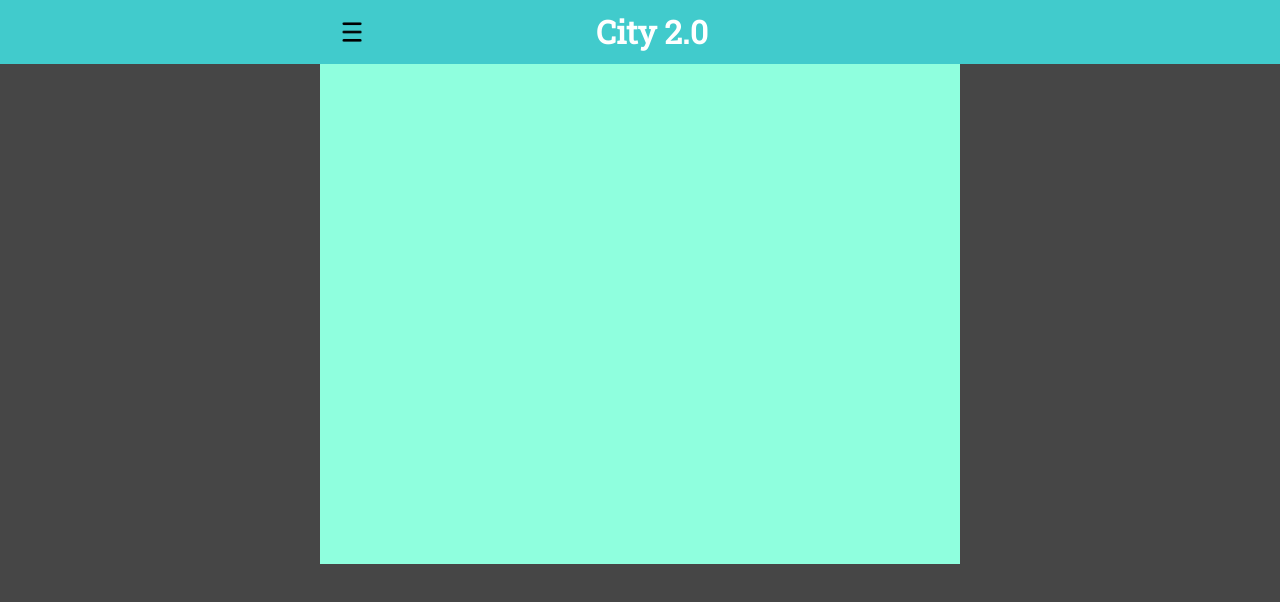
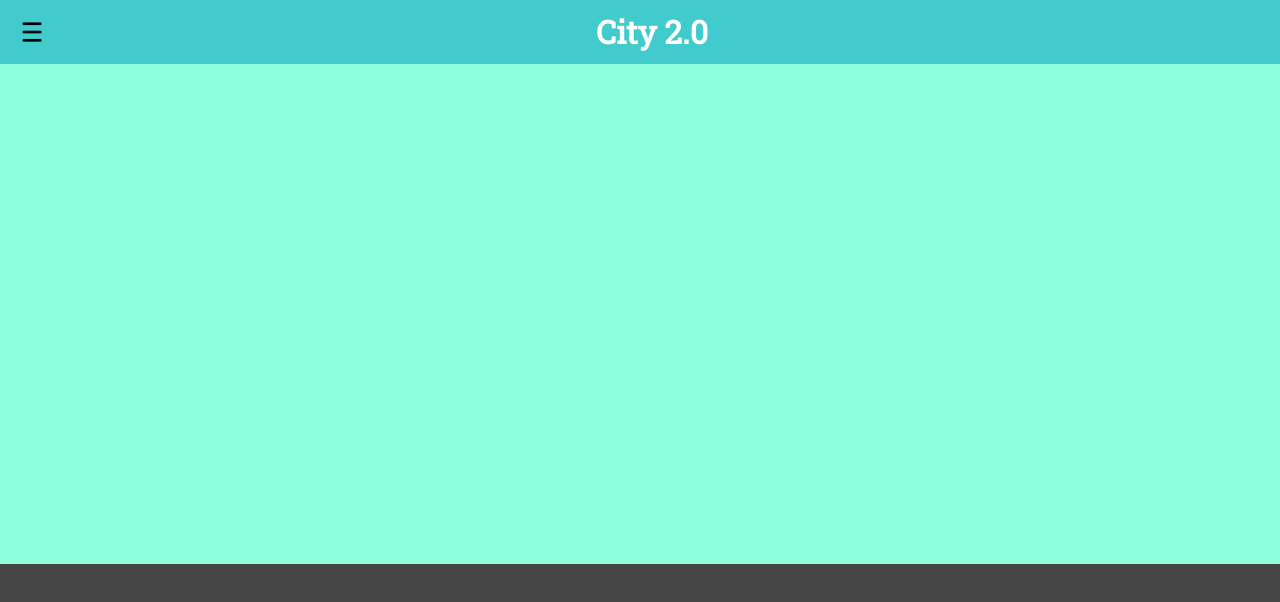
Before and after one commit to stefanw337/City2.0, a plain HTML site: page index.html in a window 1280 px wide. Drawn offline with Linux system fonts and the light colour scheme.

Commit message:
Update style.css

```diff
--- a/style.css
+++ b/style.css
@@ -6,7 +6,7 @@ body{
 }
 
 .content{
-  width: 640px;
+  width: 1280px;
   height: 500px;
   background-color: rgb(143, 255, 222);
   margin:auto;
@@ -31,7 +31,7 @@ h1{
 .topelements{
   /*background-color: rgb(251, 29, 147);*/
   position: relative;
-  width: 640px;
+  width: 1280px;
   height: 4em;
   margin: auto;
   text-align: center;
```
